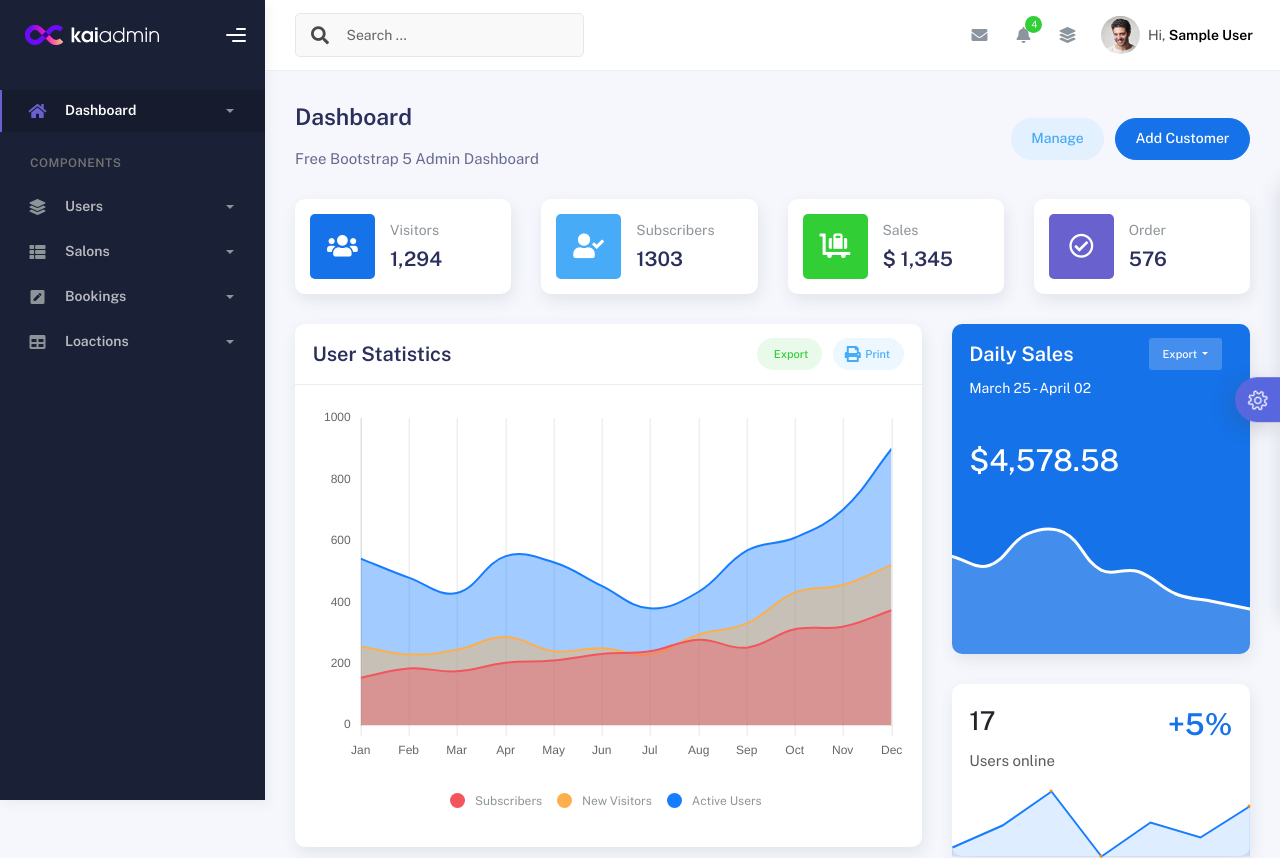
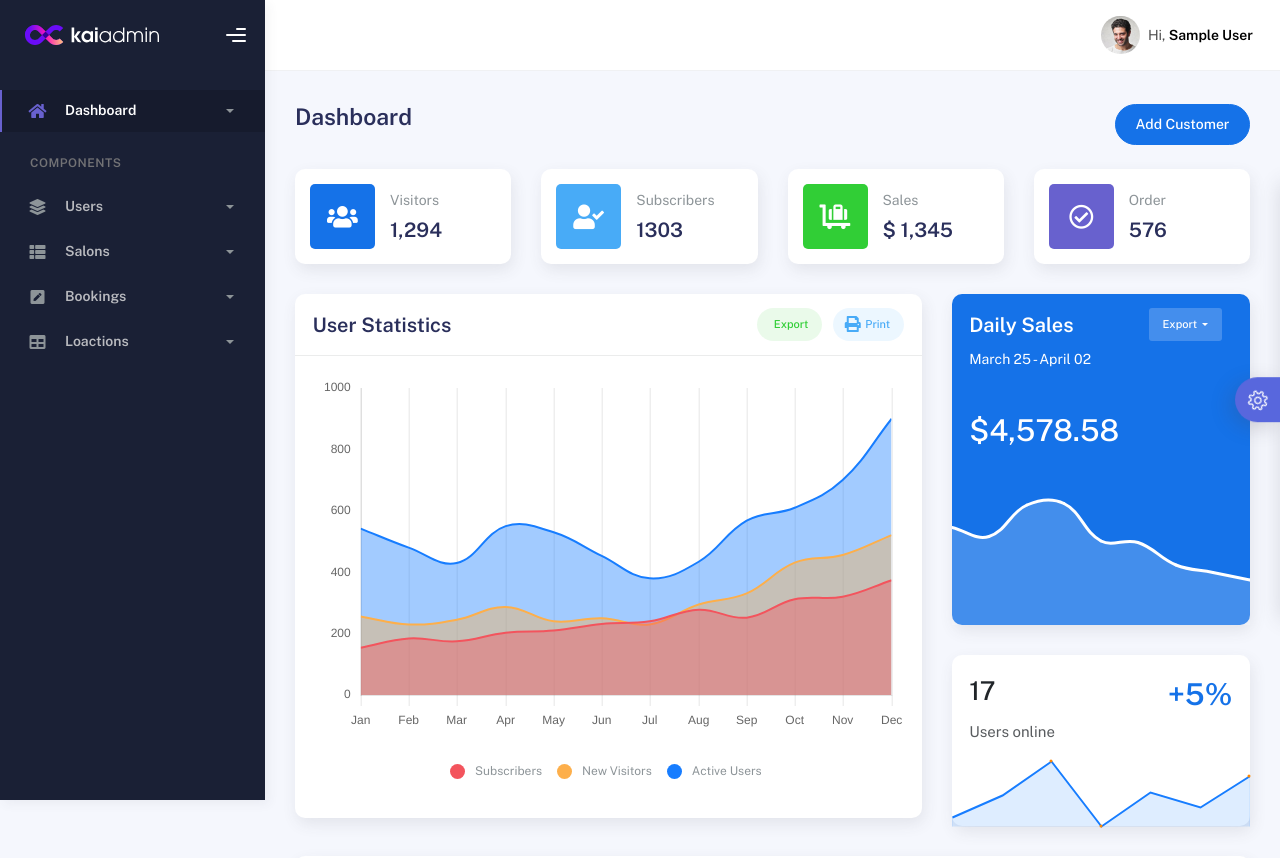
Before and after one commit to catfast78/MiniProject, a PHP site: page /Admin/HomePage.php in a window 1280 px wide. Shown: the top 858 px of the page. Run offline with PHP 8.4, Linux system fonts and the light colour scheme; the visitor is signed in with stand-in values (Sample User, id 1); data that the repository does not hold is empty.

Commit message:
twelethcommit

```diff
--- a/Project/Admin/HomePage.php
+++ b/Project/Admin/HomePage.php
@@ -275,7 +275,7 @@ include("SessionValidation.php");
               <nav
                 class="navbar navbar-header-left navbar-expand-lg navbar-form nav-search p-0 d-none d-lg-flex"
               >
-                <div class="input-group">
+                <!-- <div class="input-group">
                   <div class="input-group-prepend">
                     <button type="submit" class="btn btn-search pe-1">
                       <i class="fa fa-search search-icon"></i>
@@ -286,11 +286,11 @@ include("SessionValidation.php");
                     placeholder="Search ..."
                     class="form-control"
                   />
-                </div>
+                </div> -->
               </nav>
 
               <ul class="navbar-nav topbar-nav ms-md-auto align-items-center">
-                <li
+               <!-- <li
                   class="nav-item topbar-icon dropdown hidden-caret d-flex d-lg-none"
                 >
                   <a
@@ -562,7 +562,7 @@ include("SessionValidation.php");
                       </div>
                     </div>
                   </div>
-                </li>
+                </li>-->
 
                 <li class="nav-item topbar-user dropdown hidden-caret">
                   <a
@@ -632,11 +632,10 @@ include("SessionValidation.php");
             >
               <div>
                 <h3 class="fw-bold mb-3">Dashboard</h3>
-                <h6 class="op-7 mb-2">Free Bootstrap 5 Admin Dashboard</h6>
+                <h6 class="op-7 mb-2"></h6>
               </div>
               <div class="ms-md-auto py-2 py-md-0">
-                <a href="#" class="btn btn-label-info btn-round me-2">Manage</a>
-                <a href="#" class="btn btn-primary btn-round">Add Customer</a>
+                 <a href="UserREgistration.php" class="btn btn-primary btn-round">Add Customer</a>
               </div>
             </div>
             <div class="row">
```
